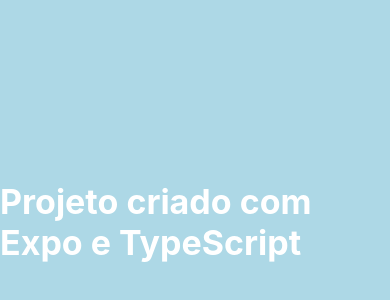
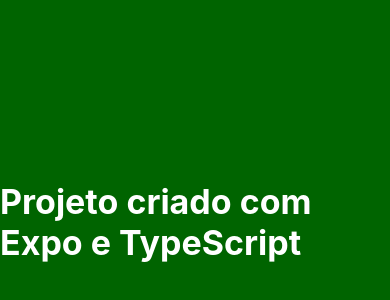
Before and after one commit to LuisFelipeUnzueta/pos-project-back, a React Native app: screen / in a window 390 px wide. Shown: the part 200-500 px from the top of the page. Built offline with nearby package versions, Linux system fonts and the light colour scheme.

Commit message:
Add biblioteca NativeBase

```diff
--- a/App.tsx
+++ b/App.tsx
@@ -13,7 +13,7 @@
 const styles = StyleSheet.create({
   container: {
     flex: 1,
-    backgroundColor: 'lightblue',
+    backgroundColor: 'darkgreen',
     alignItems: 'center',
     justifyContent: 'center',
   },
--- a/package.json
+++ b/package.json
@@ -11,8 +11,11 @@
   "dependencies": {
     "expo": "~49.0.15",
     "expo-status-bar": "~1.6.0",
+    "native-base": "^3.4.28",
     "react": "18.2.0",
-    "react-native": "0.72.6"
+    "react-native": "0.72.6",
+    "react-native-safe-area-context": "4.6.3",
+    "react-native-svg": "13.9.0"
   },
   "devDependencies": {
     "@babel/core": "^7.20.0",
```
Also changed, not shown: 1 other file (tests, documents, lock files or other folders).
